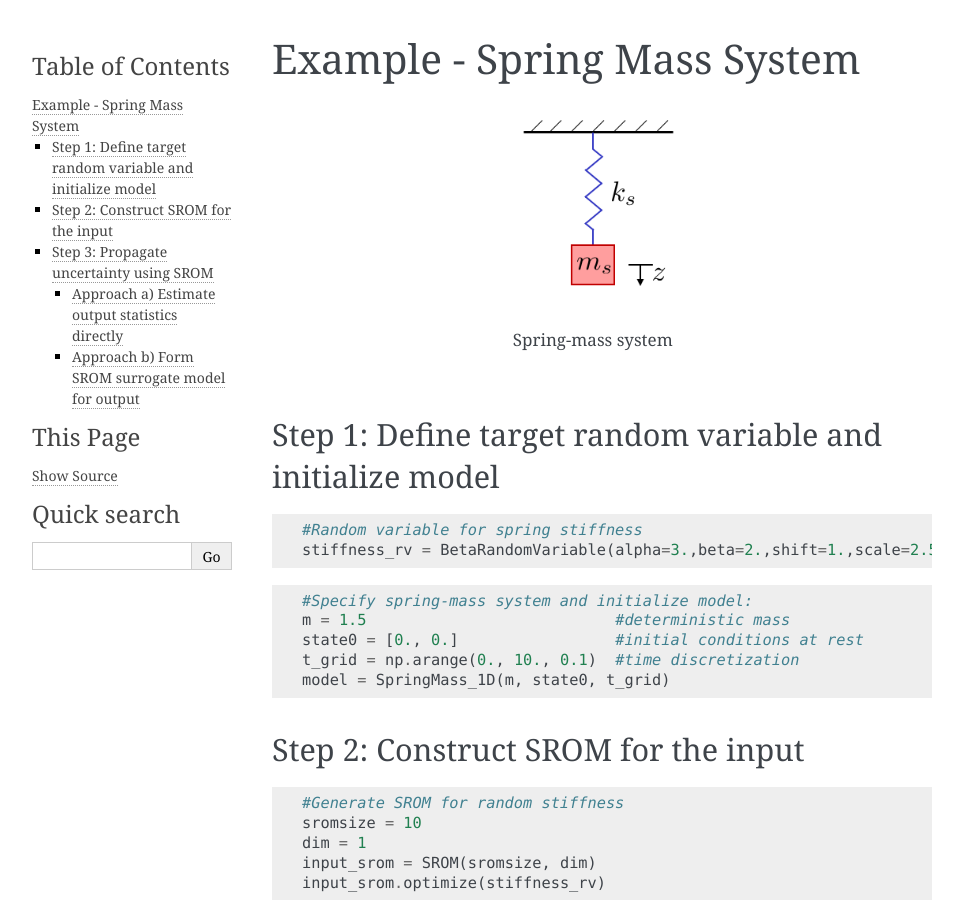
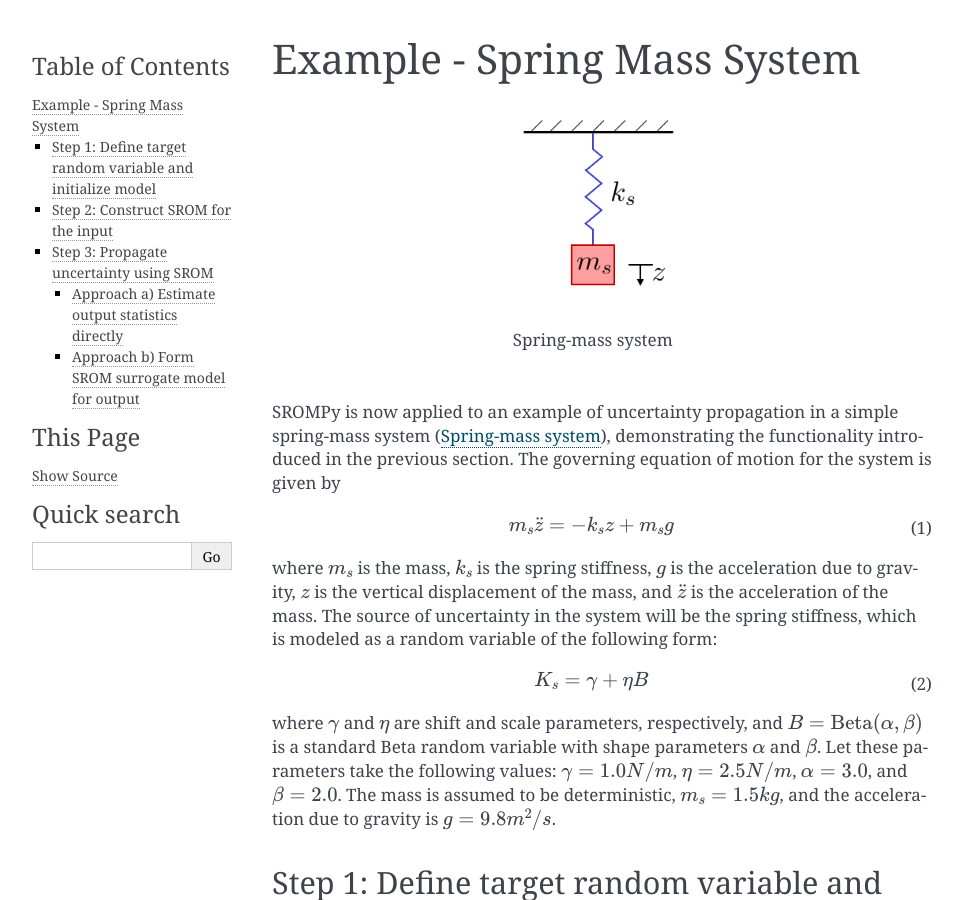
Before and after one commit to nasa/SROMPy, a Sphinx documentation site: the page built from docs/example.rst, in a window 1280 px wide and 900 px high. Shown: the whole window, without its empty margins (148-1111 px from the left). Built offline with Sphinx 7.4.7, drawn with Linux system fonts in a browser that asks for light colours; formulas are drawn with MathJax 3.

Commit message:
Added to example section of docs

```diff
--- a/docs/example.rst
+++ b/docs/example.rst
@@ -2,13 +2,36 @@
 Example - Spring Mass System
 =============================
 
-.. _simulation-layout:
+.. _spring-mass:
 
 .. figure:: images/spring_mass_diagram.png
     :align: center
     :width: 2in
 
     Spring-mass system
+
+SROMPy is now applied to an example of uncertainty propagation in a simple
+spring-mass system (:ref:`spring-mass`), demonstrating the functionality introduced in the previous section. The governing equation of motion for the system is given by
+
+.. math:: m_s \ddot{z}  = -k_s z + m_s g
+    :label: springmass
+
+where :math:`m_s` is the mass, :math:`k_s` is the spring stiffness, :math:`g`
+is the acceleration due to gravity, :math:`z` is the vertical displacement
+of the mass, and :math:`\ddot{z}` is the acceleration of the mass. The
+source of uncertainty in the system will be the spring stiffness, which is
+modeled as a random variable of the following form:
+
+.. math:: K_s = \gamma + \eta B
+    :label: random-stiffness
+
+where :math:`\gamma` and :math:`\eta` are shift and scale parameters,
+respectively, and :math:`B = \text{Beta}(\alpha, \beta)` is a standard Beta
+random variable with shape parameters :math:`\alpha` and :math:`\beta`. Let
+these parameters take the following values: :math:`\gamma=1.0N/m`,
+:math:`\eta = 2.5N/m`, :math:`\alpha=3.0`, and :math:`\beta=2.0`. The mass
+is assumed to be deterministic, :math:`m_s = 1.5kg`, and the acceleration due
+to gravity is :math:`g = 9.8 m^2/s`.
 
 
 Step 1: Define target random variable and initialize model
```
